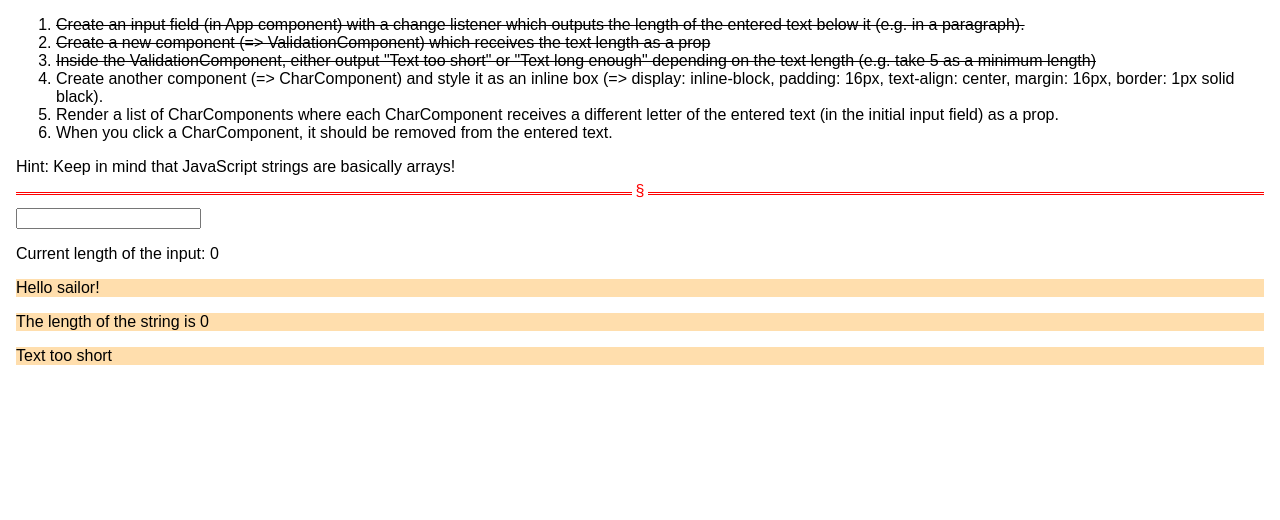
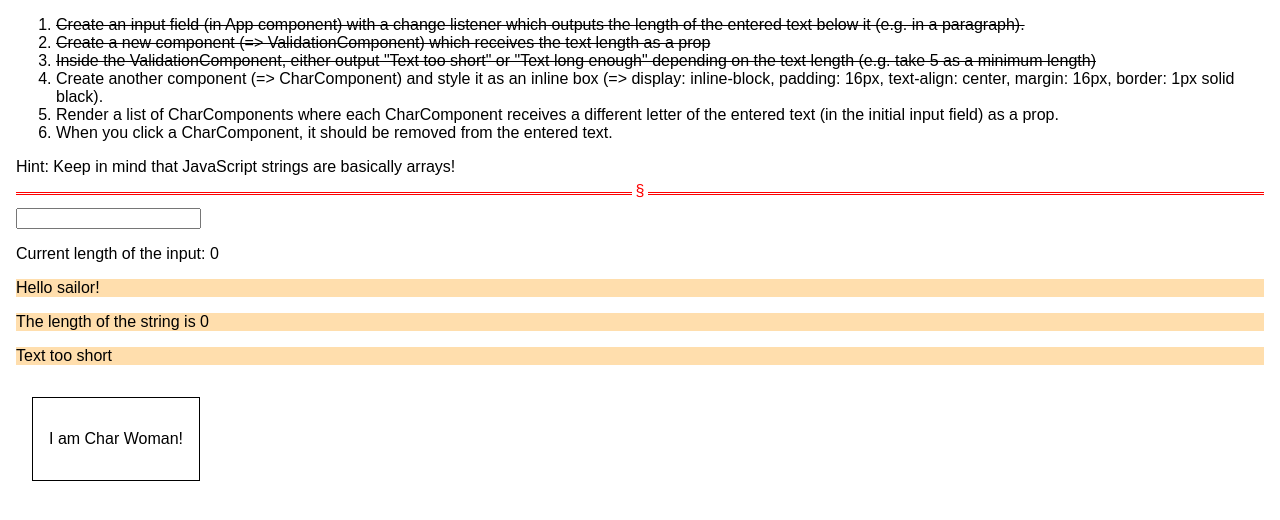
Before and after one commit to wainstead/lists-conditionals--assignment-problem, a React (Create React App) app: page / in a window 1280 px wide. Shown: the top 520 px of the page. Built offline with nearby package versions, Linux system fonts and the light colour scheme.

Commit message:
Added CharComponent
Am currently displaying dummy text for it.
Next will implement a dynamic list.

```diff
--- a/src/App.js
+++ b/src/App.js
@@ -2,6 +2,7 @@ import React, { Component } from 'react';
 import './App.css';
 import './ValidationComponent/ValidationComponent';
 import ValidationComponent from './ValidationComponent/ValidationComponent';
+import CharComponent from './CharComponent/CharComponent';
 
 class App extends Component {
   state = {
@@ -28,6 +29,7 @@ class App extends Component {
         <input type="text" onChange={this.strLengthChangeHandler}></input>
         <p>Current length of the input: {this.state.strlength}</p>
         <ValidationComponent name="sailor" strlength={this.state.strlength}/>
+        <CharComponent/>
       </div>
 
     );
--- /dev/null
+++ b/src/CharComponent/CharComponent.css
@@ -0,0 +1,7 @@
+.cp {
+    display: inline-block;
+    padding: 16px;
+    text-align: center;
+    margin: 16px;
+    border: 1px solid black;
+}
--- /dev/null
+++ b/src/CharComponent/CharComponent.js
@@ -0,0 +1,12 @@
+import React from 'react';
+import './CharComponent.css';
+
+const charComponent = (props) => {
+    return (
+        <div className="cp" >
+            <p>I am Char Woman!</p>
+        </div >
+    )
+}
+
+export default charComponent;
```
